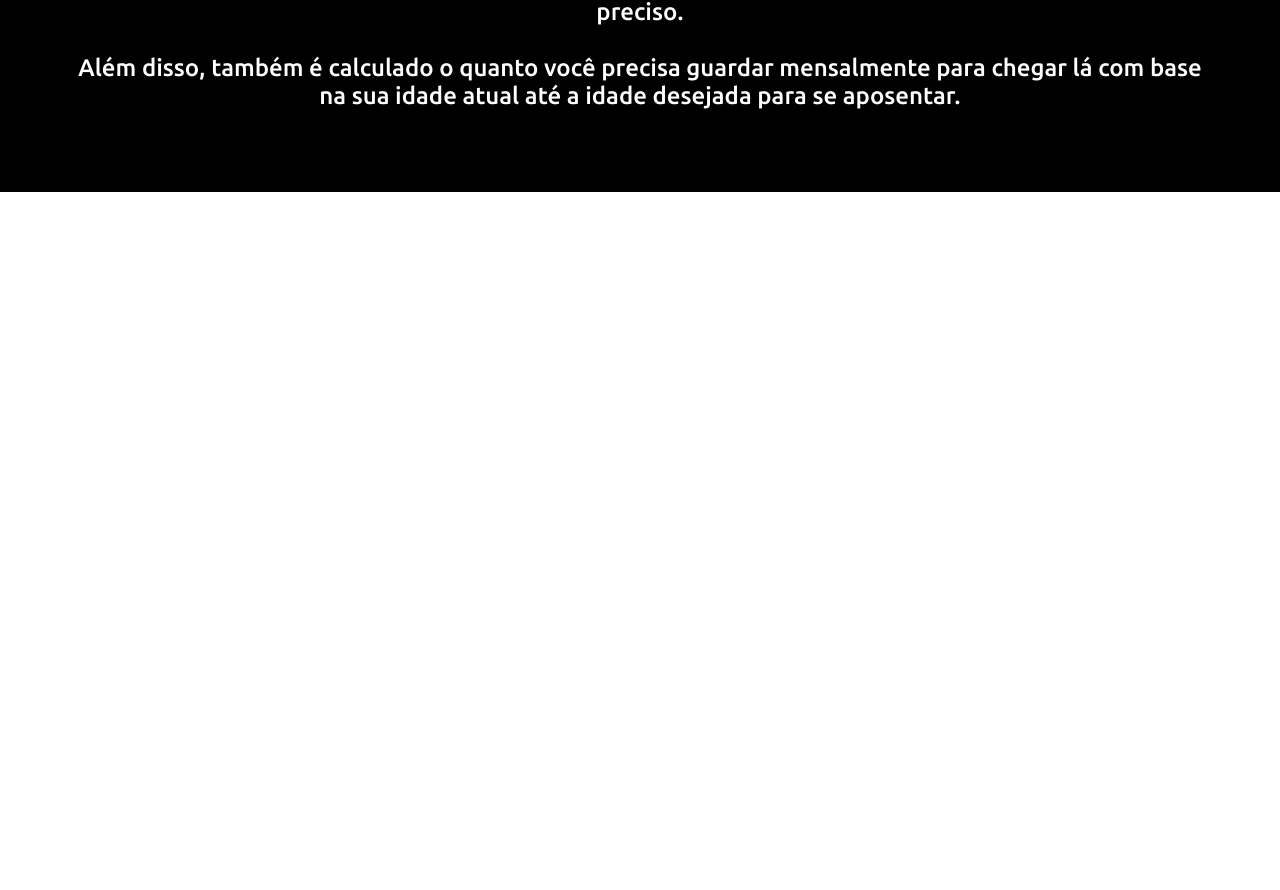
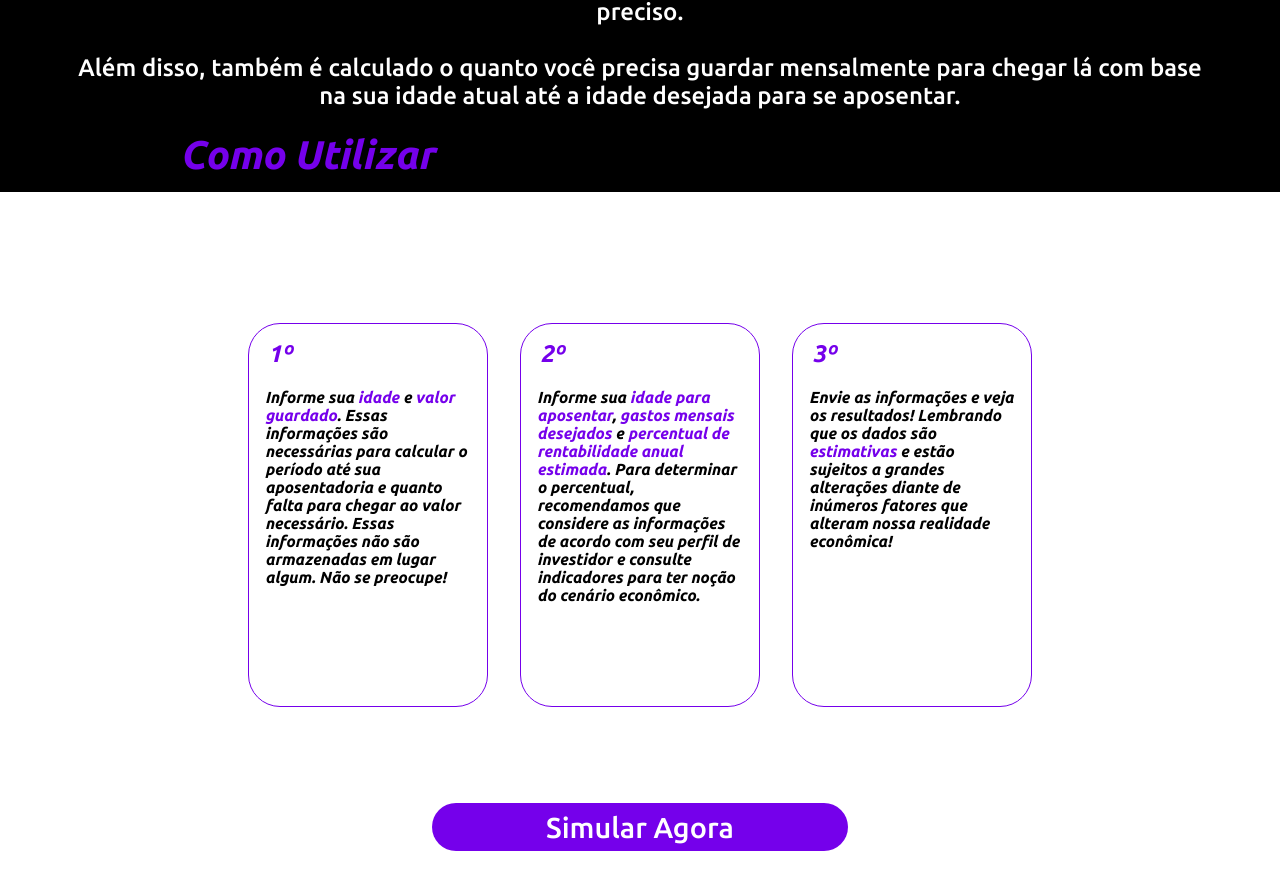
Before and after one commit to eduardaterra/getold, a React (Create React App) app: page / in a window 1280 px wide. Shown: the part 1336-2226 px from the top of the page. Before the commit the page ends 1528 px from the top, so only its background shows below. Built offline with nearby package versions, Linux system fonts and the light colour scheme.

Commit message:
Instructions Section created

```diff
--- /dev/null
+++ b/src/components/InstructionComponent.tsx
@@ -0,0 +1,63 @@
+import styled from "styled-components";
+
+type Instruction = {
+  position: string;
+  children: React.ReactNode;
+};
+
+const InstructionComponent: React.FC<Instruction> = ({
+  position,
+  children,
+}) => {
+  return (
+    <>
+      <InstructionContainer>
+        <Position>{position}</Position>
+        {children}
+      </InstructionContainer>
+    </>
+  );
+};
+
+const Position = styled.span`
+  color: var(--purple);
+  font: bold italic 2rem "Ubuntu", sans-serif;
+  position: absolute;
+  transform: translateX(-7.5rem);
+  @media (max-width: 1400px) {
+    transform: translateX(-5.5rem);
+    font-size: 1.5rem;
+  }
+`;
+
+const InstructionContainer = styled.div`
+  height: 28rem;
+  width: 20rem;
+  margin-top: 5rem;
+  border: 1.5px solid var(--purple);
+  border-radius: 2rem;
+  padding: 1rem;
+  display: flex;
+  flex-direction: column;
+  align-items: center;
+  justify-content: space-between;
+  > p {
+    margin-top: 6rem;
+    font: bold italic 1.2rem "Ubuntu", sans-serif;
+    color: black;
+    > strong {
+      color: var(--purple);
+    }
+  }
+  @media (max-width: 1400px) {
+    width: 15rem;
+    height: 24rem;
+    margin-top: 0;
+    > p {
+      margin-top: 3rem;
+      font: bold italic 1rem "Ubuntu", sans-serif;
+    }
+  }
+`;
+
+export default InstructionComponent;
--- /dev/null
+++ b/src/components/InstructionsSection.tsx
@@ -0,0 +1,109 @@
+import styled from "styled-components";
+import InstructionComponent from "./InstructionComponent";
+
+const InstructionsSection = () => {
+  return (
+    <InstructionsContainer>
+      <h1>Como Utilizar</h1>
+      <CardsContainer>
+        <InstructionComponent position="1º">
+          <p>
+            Informe sua <strong>idade</strong> e <strong>valor guardado</strong>
+            . Essas informações são necessárias para calcular o período até sua
+            aposentadoria e quanto falta para chegar ao valor necessário. Essas
+            informações não são armazenadas em lugar algum. Não se preocupe!
+          </p>
+        </InstructionComponent>
+        <InstructionComponent position="2º">
+          <p>
+            Informe sua <strong>idade para aposentar</strong>,{" "}
+            <strong>gastos mensais desejados</strong> e{" "}
+            <strong>percentual de rentabilidade anual estimada</strong>. Para
+            determinar o percentual, recomendamos que considere as informações
+            de acordo com seu perfil de investidor e consulte indicadores para
+            ter noção do cenário econômico.
+          </p>
+        </InstructionComponent>
+        <InstructionComponent position="3º">
+          <p>
+            Envie as informações e veja os resultados! Lembrando que os dados
+            são <strong>estimativas</strong> e estão sujeitos a grandes
+            alterações diante de inúmeros fatores que alteram nossa realidade
+            econômica!
+          </p>
+        </InstructionComponent>
+      </CardsContainer>
+      <Button>Simular Agora</Button>
+    </InstructionsContainer>
+  );
+};
+
+const InstructionsContainer = styled.div`
+  background: white;
+  width: 100%;
+  height: 90.74vh;
+  display: flex;
+  flex-direction: column;
+  align-items: center;
+  justify-content: center;
+  gap: 4rem;
+  > h1 {
+    font: bold italic 2.5rem "Ubuntu", sans-serif;
+    color: var(--purple);
+    position: absolute;
+    transform: translate(-33.5vw, -21.5vw);
+  }
+
+  @media (max-width: 1400px) {
+    height: 94.8vh;
+    > h1 {
+      transform: translate(-26vw, -32.5vw);
+    }
+  }
+  @media (max-width: 970px) {
+    height: 100%;
+    padding-top: 3rem;
+    gap: 2rem;
+    > h1 {
+      position: relative;
+      transform: none;
+      font-size: 2rem;
+    }
+  }
+`;
+
+const CardsContainer = styled.div`
+  display: flex;
+  flex-direction: row;
+  gap: 8rem;
+  @media (max-width: 1400px) {
+    gap: 2rem;
+    padding: 2rem;
+  }
+  @media (max-width: 970px) {
+    flex-direction: column;
+  }
+`;
+
+const Button = styled.div`
+  background: var(--purple);
+  border: none;
+  border-radius: 3rem;
+  color: white;
+  font: 500 1.8rem "Ubuntu", sans-serif;
+  width: 26rem;
+  height: 3rem;
+  padding: 0.5rem;
+  display: flex;
+  align-items: center;
+  justify-content: center;
+  cursor: pointer;
+  @media (max-width: 970px) {
+    margin-bottom: 2rem;
+    width: 16rem;
+    height: 2.5rem;
+    font-size: 1.2rem;
+  }
+`;
+
+export default InstructionsSection;
--- a/src/pages/Home.tsx
+++ b/src/pages/Home.tsx
@@ -3,6 +3,7 @@ import { Element } from "react-scroll";
 import AboutSection from "../components/AboutSection";
 import Header from "../components/Header";
 import InitialSection from "../components/InitialSection";
+import InstructionsSection from "../components/InstructionsSection";
 import MenuModal from "../components/MenuModal";
 
 const Home = () => {
@@ -24,6 +25,9 @@ const Home = () => {
       <Element name="sobre" className="element">
         <AboutSection />
       </Element>
+      <Element name="como-utilizar" className="element">
+        <InstructionsSection />
+      </Element>
     </>
   );
 };
```
